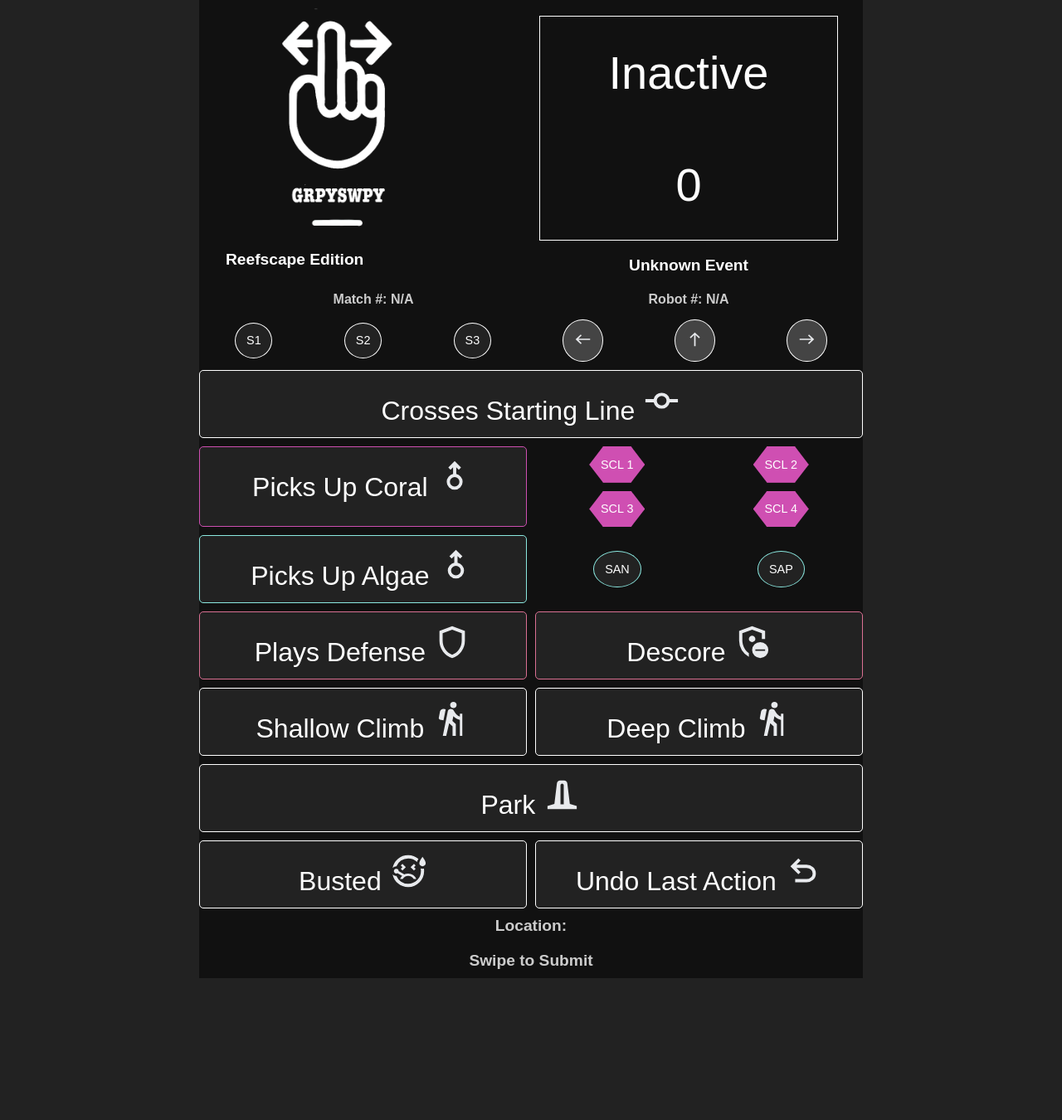
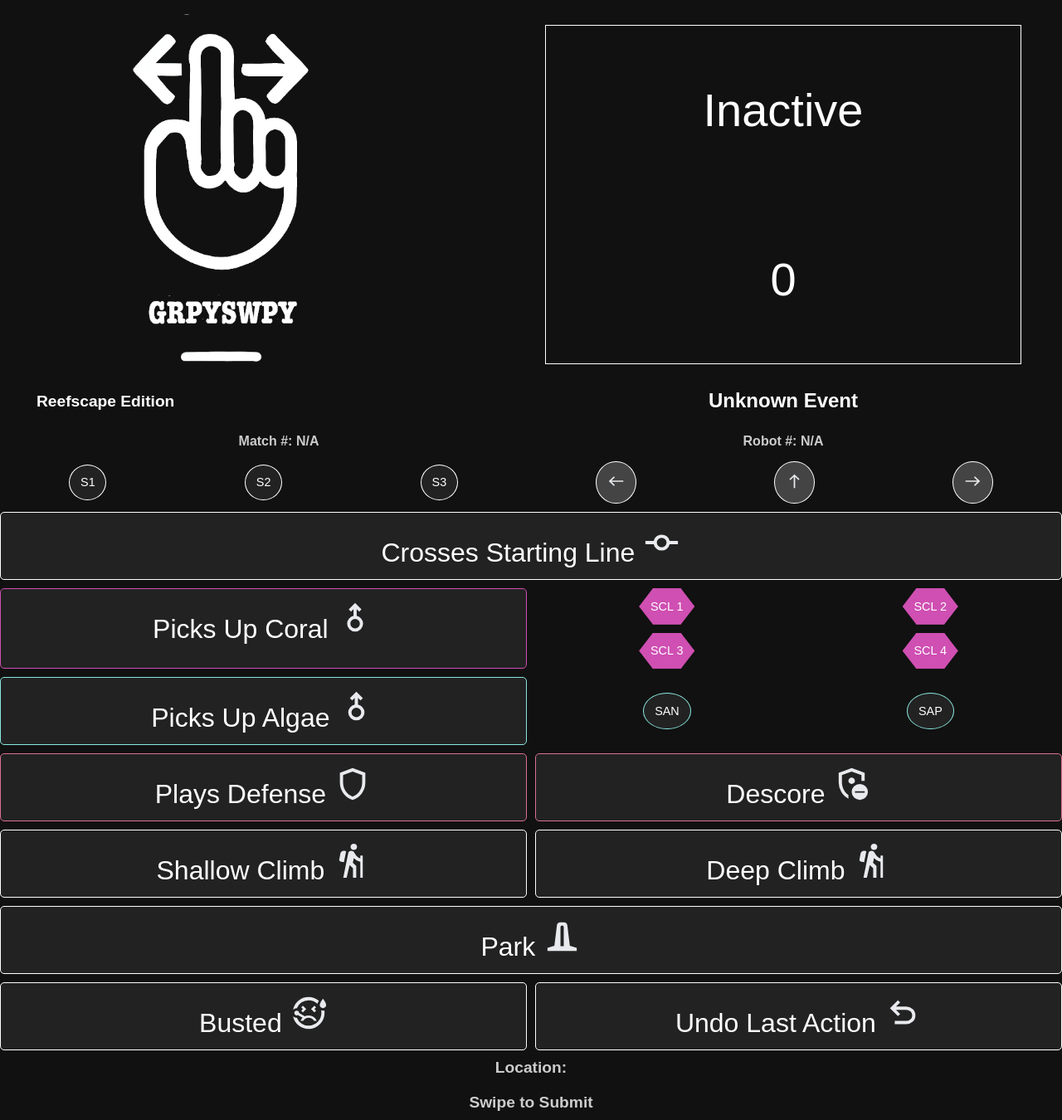
Before and after one commit to Prosper-FRC/Stat_Goblin, a PHP site: page /scouter/index.php in a window 1280 px wide. Shown: the whole page at 83% size. Before the commit the page ends 1179 px from the top, so only its background shows below. Run offline with PHP 8.4, Linux system fonts and the light colour scheme; data that the repository does not hold is empty.

Commit message:
Update index.php

```diff
--- a/scouter/index.php
+++ b/scouter/index.php
@@ -60,8 +60,7 @@
             font-family: 'Comfortaa', sans-serif;
             margin: 0;
             padding: 0;
-            width: 100%;
-            height: 100%;
+
             display: flex; /* Center the content */
             justify-content: center;
             background-color: #222; /* Dark background */
@@ -79,7 +78,7 @@
             margin: 0; /* Remove extra space */
             color: #ccc;
             }
-            h2 { font-size: 1.2rem; margin-top: -10px; color:#fff;}
+            h2 { font-size: 1.rem; margin-top: -10px; color:#fff;}
             h3 { font-size: 1rem; }
             h4 { font-size: 0.8rem; }
             /* Scrollable Container */
@@ -89,8 +88,9 @@
             top:0;
             margin: auto;
             width: 100vw; /* Full width */
-            max-width: 800px; /* Restrict to tablet dimensions */
-            max-height: 1280px;
+            /*max-width: 800px;  Restrict to tablet dimensions */
+            /*max-height: 1280px;*/
+
             overflow: auto; /* Enable scrolling */
             scrollbar-width: thin; /* Firefox scrollbar */
             scrollbar-color: #888 #333; /* Thumb and track colors */
```
